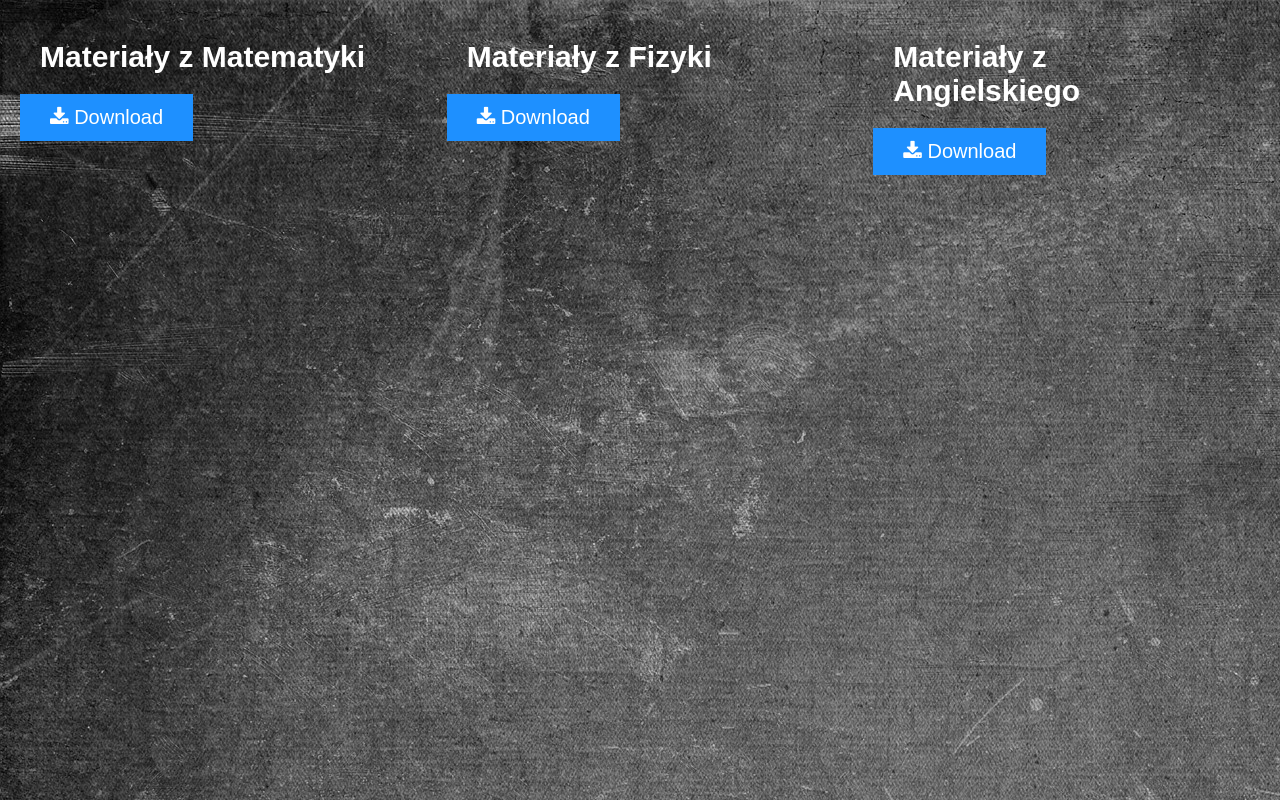
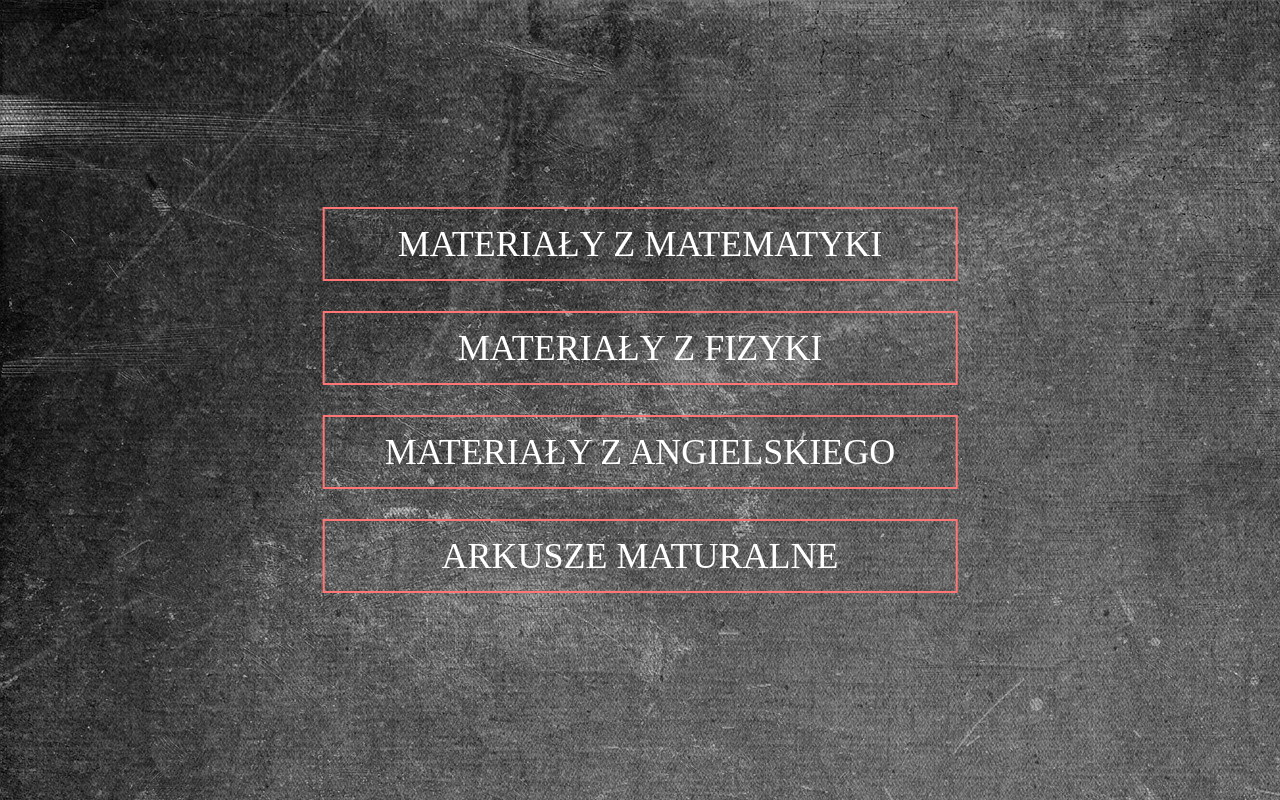
Before and after one commit to P4ablo/Frontend_Projects, a PHP site: page /materialy.html in a window 1280 px wide. Run offline with PHP 8.4, Linux system fonts and the light colour scheme.

Commit message:
Materials to learn section done

```diff
--- a/prog_apli_www_projekt/materialy.html
+++ b/prog_apli_www_projekt/materialy.html
@@ -1,30 +1,16 @@
 <!DOCTYPE html>
-<html lang="pl">
-<head>
-    <meta charset="UTF-8">
-    <meta http-equiv="X-UA-Compatible" content="IE=edge">
-    <meta name="viewport" content="width=device-width, initial-scale=1.0">
+<html lang="en" dir="ltr">
+  <head>
+    <meta charset="utf-8">
+    <title></title>
     <link rel="stylesheet" href="stylemat.css">
-    <link rel="stylesheet" href="https://cdnjs.cloudflare.com/ajax/libs/font-awesome/4.7.0/css/font-awesome.min.css">
-    <title>Materiały do pobrania</title>
-</head>
-<body>
-    <div class="container">
-        <div class="math">
-            <h3>Materiały z Matematyki</h3>
-            <button class="btn"><i class="fa fa-download"></i> Download</button>
-        </div>
-
-        <div class="fiz">
-            <h3>Materiały z Fizyki</h3>
-            <button class="btn"><i class="fa fa-download"></i> Download</button>
-        </div>
-
-        <div class="ang">
-            <h3>Materiały z Angielskiego</h3>
-            <button class="btn"><i class="fa fa-download"></i> Download</button>
-        </div>
+  </head>
+  <body>
+    <div class="middle">
+      <a href="" class="btn btn1">Materiały z Matematyki</a>
+      <a href="" class="btn btn2">Materiały z Fizyki</a>
+      <a href="" class="btn btn3">Materiały z Angielskiego</a>
+      <a href="" class="btn btn4">Arkusze maturalne</a>
     </div>
-
-</body>
+  </body>
 </html>
--- a/prog_apli_www_projekt/stylemat.css
+++ b/prog_apli_www_projekt/stylemat.css
@@ -1,43 +1,72 @@
-* {
+body{
+    margin: 0;
     padding: 0;
-    margin: 0;
-    box-sizing: border-box;
+    background-image: url(img/chalkboard.jpg);
+  }
+  .middle{
+    position: absolute;
+    top: 50%;
+    left: 50%;
+    transform: translate(-50%,-50%);
+    text-align: center;
+  }
+  .btn{
+    position: relative;
+    display: block;
+    color: white;
+    font-size: 36px;
+    font-family: "montserrat";
+    text-decoration: none;
+    margin: 30px 0;
+    border: 2px solid #ff7675;
+    padding: 14px 60px;
+    text-transform: uppercase;
+    overflow: hidden;
+    transition: 1s all ease;
+  }
+  .btn::before{
+    background: #ff7675;
+    content: "";
+    position: absolute;
+    top: 50%;
+    left: 50%;
+    transform: translate(-50%,-50%);
+    z-index: -1;
+    transition: all 0.6s ease;
   }
 
-body {
-    background-image: url(img/chalkboard.jpg);
-    background-repeat: no-repeat;
+  .btn1::before{
+    width: 0%;
+    height: 100%;
   }
 
-.container {
-    display: flex;
-    align-content: center;
-    justify-content: center;
-}
-
-.container div {
-    align-items: center;
-    margin: 20px;
+  .btn1:hover::before{
     width: 100%;
   }
 
-h3 {
-    color: white;
-    font-size: 30px;
-    font-family: arial;
-    margin: 20px;
+
+  .btn2::before{
+    width: 100%;
+    height: 0%;
+  }
+  .btn2:hover::before{
+    height: 100%;
   }
 
-.btn {
-    background-color: DodgerBlue;
-    border: none;
-    color: white;
-    padding: 12px 30px;
-    cursor: pointer;
-    font-size: 20px;
+  .btn3::before{
+    width: 100%;
+    height: 0%;
+    transform: translate(-50%,-50%) rotate(45deg);
+  }
+  .btn3:hover::before{
+    height: 380%;
   }
 
-  /* Darker background on mouse-over */
-  .btn:hover {
-    background-color: RoyalBlue;
+  .btn4::before{
+    width: 100%;
+    height: 0%;
+    transform: translate(-50%,-50%) rotate(-45deg);
   }
+  .btn4:hover::before{
+    height: 380%;
+  }
```
Lines whose indentation alone changed are shown as unchanged.
